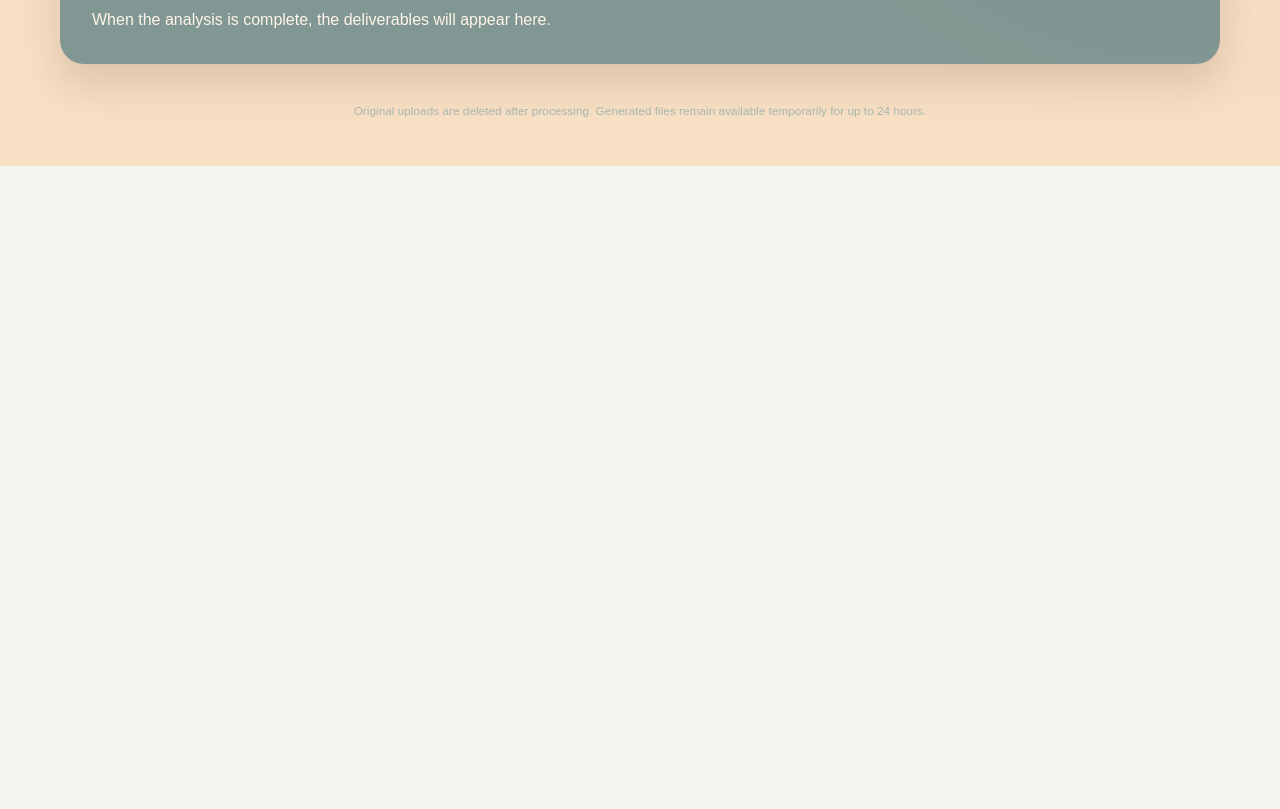
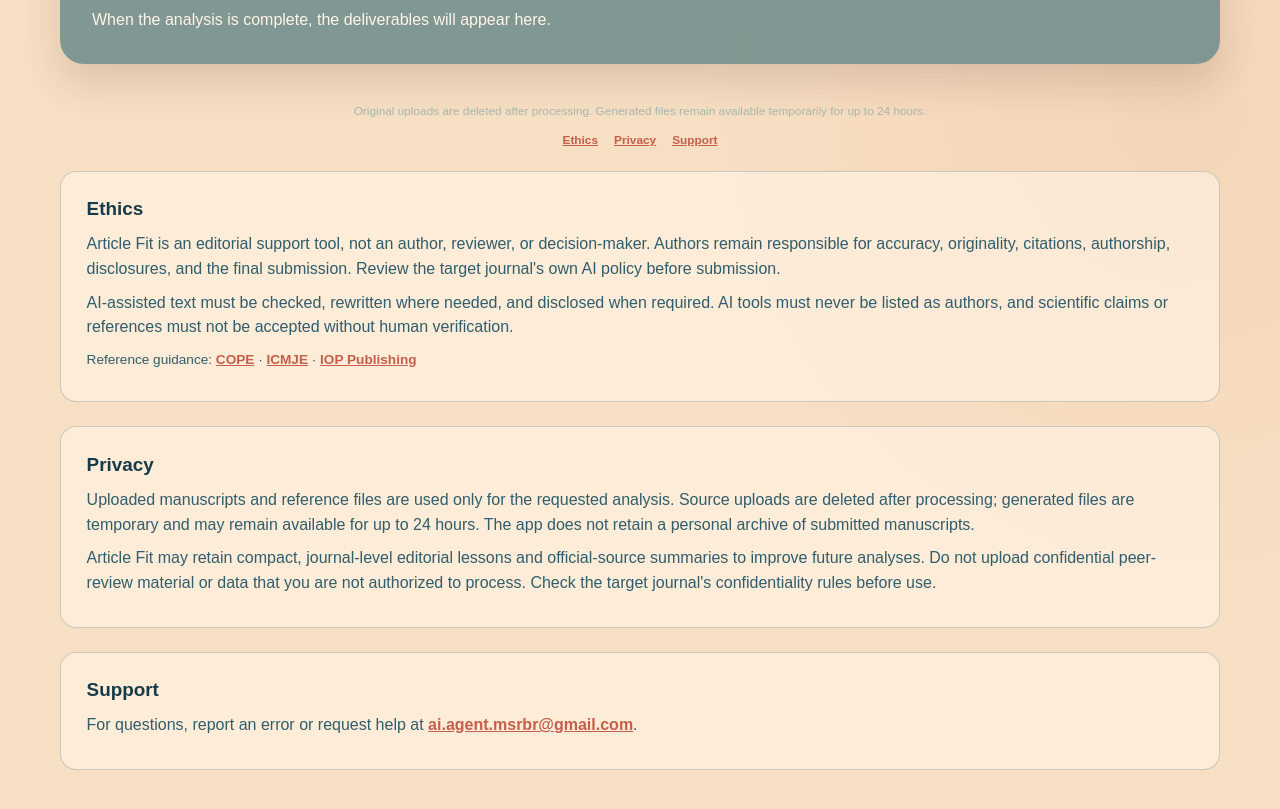
Before and after one commit to MSR-BR/article-fit, a Next.js app in the folder apps/web/: page / in a window 1280 px wide. Shown: the part 1541-2350 px from the top of the page. Before the commit the page ends 1707 px from the top, so only its background shows below. Built offline with nearby package versions, Linux system fonts and the light colour scheme.

Commit message:
feat: add ethics privacy and support guidance

```diff
--- a/apps/web/src/app/page.tsx
+++ b/apps/web/src/app/page.tsx
@@ -931,7 +931,93 @@ export default function HomePage() {
       <footer>
         Original uploads are deleted after processing. Generated files remain
         available temporarily for up to 24 hours.
+        <nav className="footer-links" aria-label="Information links">
+          <a href="#ethics">Ethics</a>
+          <a href="#privacy">Privacy</a>
+          <a href="#support">Support</a>
+        </nav>
       </footer>
+
+      <section
+        className="policy-section"
+        id="ethics"
+        aria-labelledby="ethics-title"
+      >
+        <h2 id="ethics-title">Ethics</h2>
+        <p>
+          Article Fit is an editorial support tool, not an author, reviewer, or
+          decision-maker. Authors remain responsible for accuracy, originality,
+          citations, authorship, disclosures, and the final submission. Review
+          the target journal&apos;s own AI policy before submission.
+        </p>
+        <p>
+          AI-assisted text must be checked, rewritten where needed, and
+          disclosed when required. AI tools must never be listed as authors, and
+          scientific claims or references must not be accepted without human
+          verification.
+        </p>
+        <p className="policy-sources">
+          Reference guidance:{' '}
+          <a
+            href="https://publicationethics.org/cope-position-statements/ai-author"
+            target="_blank"
+            rel="noreferrer"
+          >
+            COPE
+          </a>
+          {' · '}
+          <a
+            href="https://www.icmje.org/recommendations/browse/artificial-intelligence/ai-use-by-authors.html"
+            target="_blank"
+            rel="noreferrer"
+          >
+            ICMJE
+          </a>
+          {' · '}
+          <a
+            href="https://publishingsupport.iopscience.iop.org/questions/generative-ai-tools/"
+            target="_blank"
+            rel="noreferrer"
+          >
+            IOP Publishing
+          </a>
+        </p>
+      </section>
+
+      <section
+        className="policy-section"
+        id="privacy"
+        aria-labelledby="privacy-title"
+      >
+        <h2 id="privacy-title">Privacy</h2>
+        <p>
+          Uploaded manuscripts and reference files are used only for the
+          requested analysis. Source uploads are deleted after processing;
+          generated files are temporary and may remain available for up to 24
+          hours. The app does not retain a personal archive of submitted
+          manuscripts.
+        </p>
+        <p>
+          Article Fit may retain compact, journal-level editorial lessons and
+          official-source summaries to improve future analyses. Do not upload
+          confidential peer-review material or data that you are not authorized
+          to process. Check the target journal&apos;s confidentiality rules
+          before use.
+        </p>
+      </section>
+
+      <section
+        className="policy-section"
+        id="support"
+        aria-labelledby="support-title"
+      >
+        <h2 id="support-title">Support</h2>
+        <p>
+          For questions, report an error or request help at{' '}
+          <a href="mailto:ai.agent.msrbr@gmail.com">ai.agent.msrbr@gmail.com</a>
+          .
+        </p>
+      </section>
     </main>
   );
 }
--- a/apps/web/src/app/styles.css
+++ b/apps/web/src/app/styles.css
@@ -716,6 +716,36 @@ footer {
   font-size: 0.74rem;
   text-align: center;
 }
+.footer-links {
+  display: flex;
+  justify-content: center;
+  gap: 1rem;
+  margin-top: 0.9rem;
+}
+.footer-links a,
+.policy-section a {
+  color: #c65e4b;
+  font-weight: 700;
+}
+.policy-section {
+  margin-top: 1.5rem;
+  padding: 1.4rem 1.6rem;
+  border: 1px solid rgb(49 93 108 / 24%);
+  border-radius: 1rem;
+  background: rgb(255 244 229 / 62%);
+  color: #315d6c;
+  line-height: 1.55;
+}
+.policy-section h2 {
+  margin: 0 0 0.55rem;
+  color: #173b48;
+}
+.policy-section p {
+  margin: 0.55rem 0;
+}
+.policy-sources {
+  font-size: 0.85rem;
+}
 
 /* Dark product surface and responsive layout overrides. */
 main {
```
